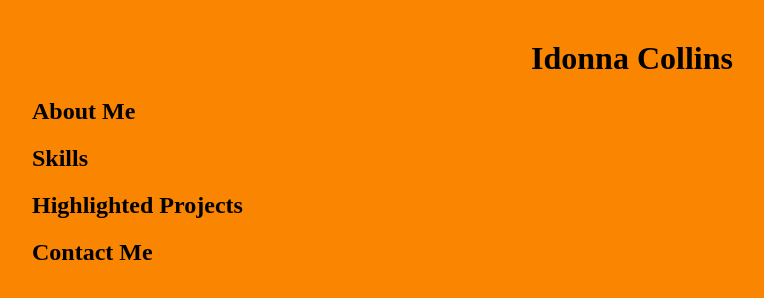
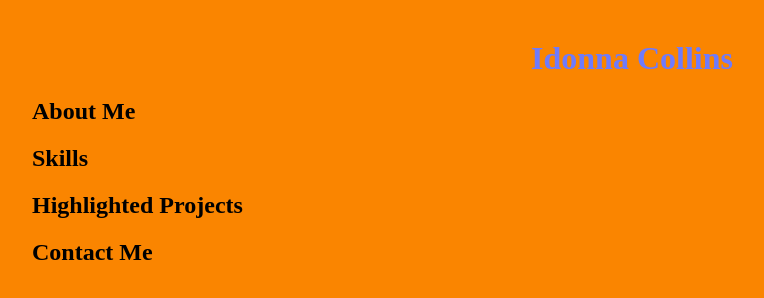
Before and after one commit to CSE-ICollins/CSE-ICollins.github.io, a plain HTML site: page index.html in a window 1280 px wide. Shown: the whole page, without its empty margins (8-772 px from the left). Drawn offline with Linux system fonts and the light colour scheme.

Commit message:
Add files via upload

```diff
--- a/styles.css
+++ b/styles.css
@@ -5,5 +5,5 @@ body {
     }
     h1 {
     text-align: center;
-    color: black;
+    color: #6f7bfc;
     }
```
